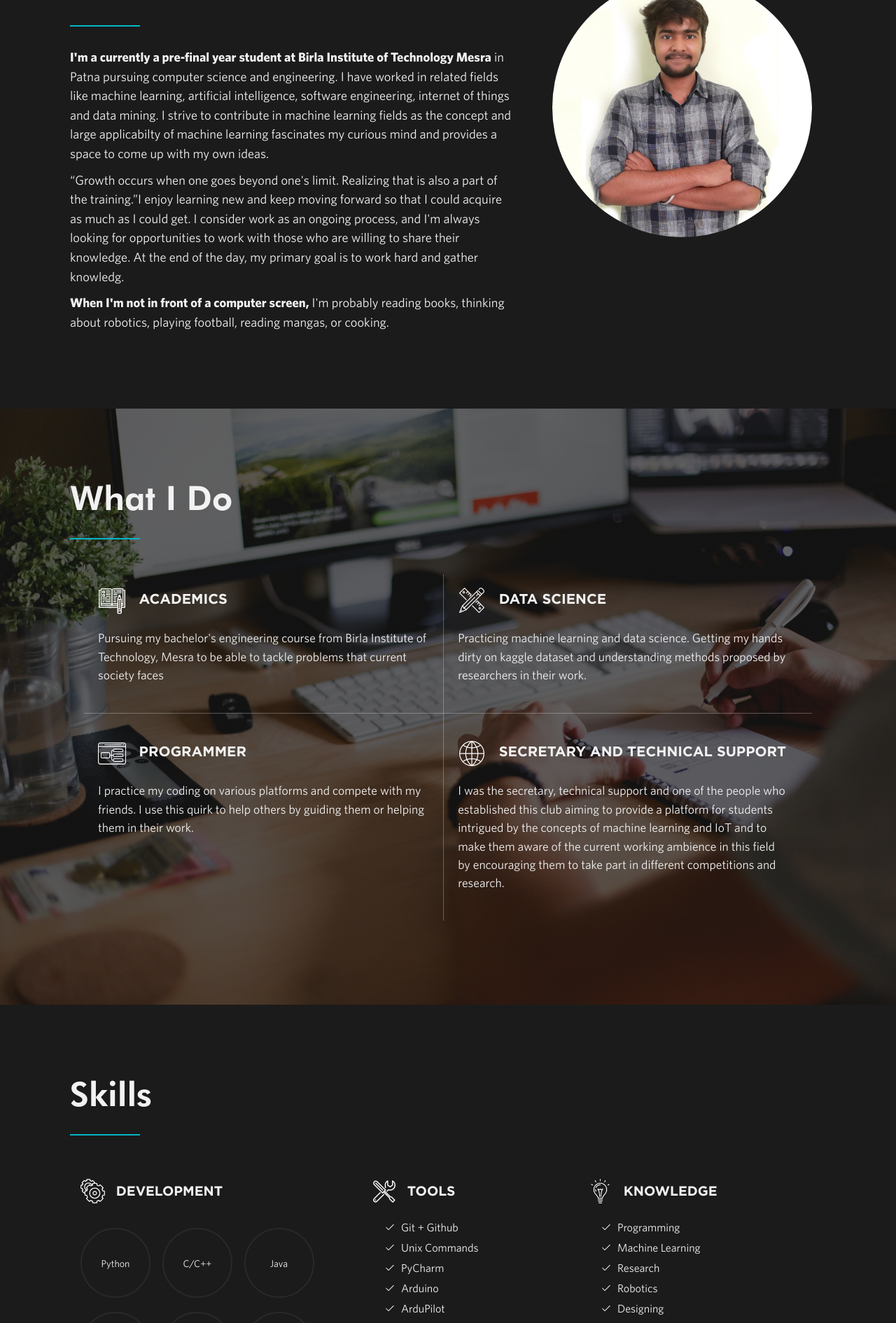
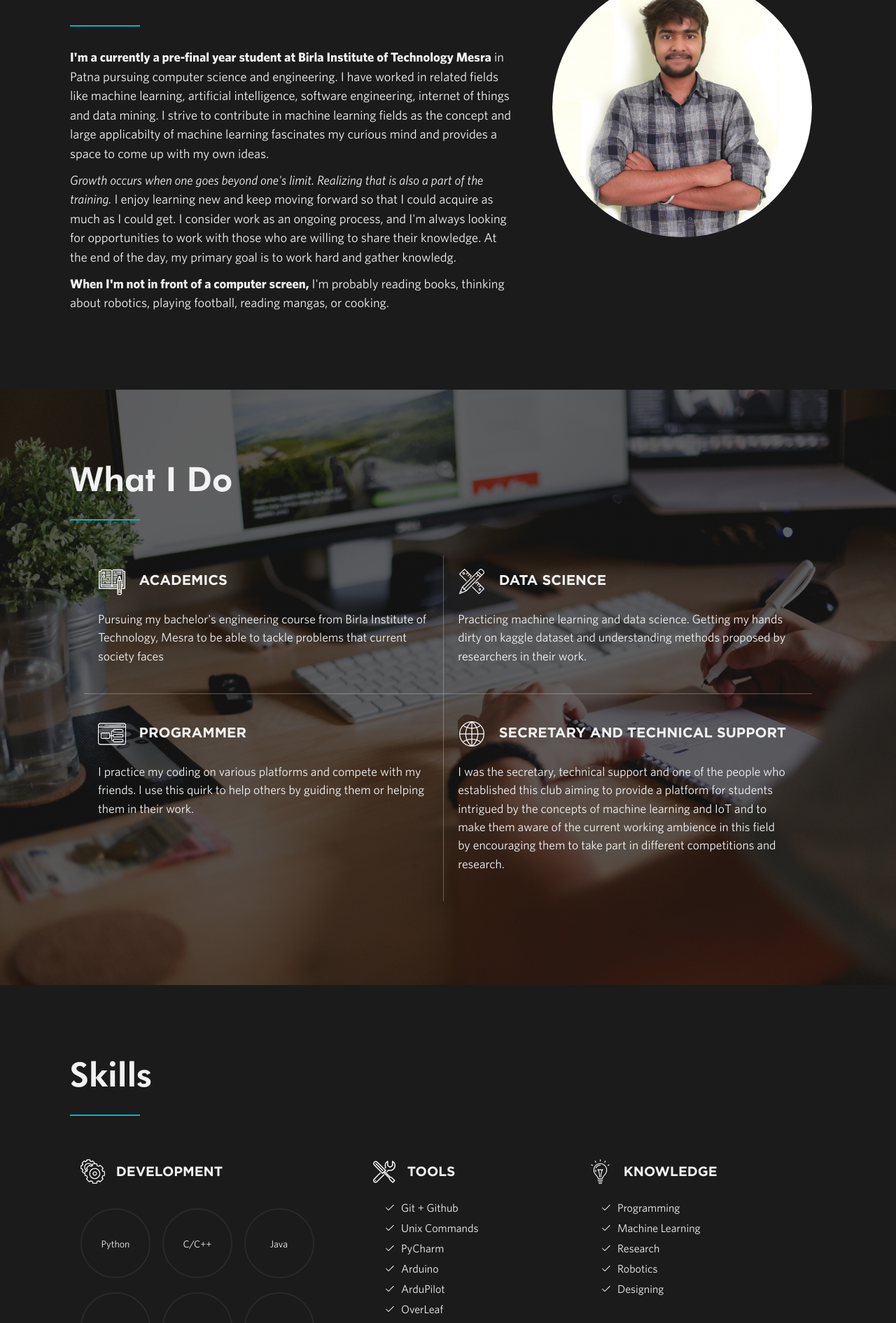
Before and after one commit to AmbiTyga/AmbiTyga.github.io, a Jekyll site: the page built from index.html, in a window 1280 px wide. Shown: the part 1155-3046 px from the top of the page at 70% size. Built offline with Jekyll 4.4.1, drawn with Linux system fonts in a browser that asks for light colours; nearby versions of some CDN libraries.

Commit message:
Changing about

```diff
--- a/_includes/about.html
+++ b/_includes/about.html
@@ -8,7 +8,7 @@
         <img class="headshot" src="img/headshot.jpg" alt="headshot">
         <div class="about-text-wrapper">
           <p class="about-text"><strong>I'm a currently a pre-final year student at Birla Institute of Technology Mesra</strong> in Patna pursuing computer science and engineering. I have worked in related fields like machine learning, artificial intelligence, software engineering, internet of things and data mining. I strive to contribute in machine learning fields as the concept and large applicabilty of machine learning fascinates my curious mind and provides a space to come up with my own ideas.</p>
-          <p class="about-text"><q>Growth occurs when one goes beyond one's limit. Realizing that is also a part of the training.</q>I enjoy learning new and keep moving forward so that I could acquire as much as I could get. I consider work as an ongoing process, and I'm always looking for opportunities to work with those who are willing to share their knowledge. At the end of the day, my primary goal is to work hard and gather knowledg.</p>
+          <p class="about-text"><cite>Growth occurs when one goes beyond one's limit. Realizing that is also a part of the training.</cite> I enjoy learning new and keep moving forward so that I could acquire as much as I could get. I consider work as an ongoing process, and I'm always looking for opportunities to work with those who are willing to share their knowledge. At the end of the day, my primary goal is to work hard and gather knowledg.</p>
           <p class="about-text"><strong>When I'm not in front of a computer screen,</strong> I'm probably reading books, thinking about robotics, playing football, reading mangas, or cooking.</p>
         </div>
       </div>
```
